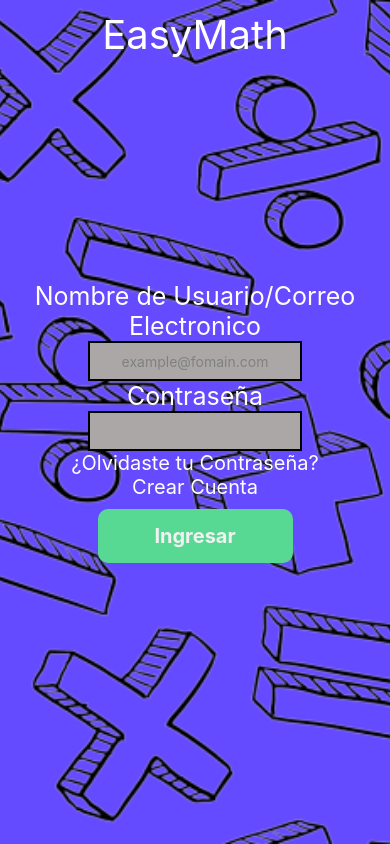
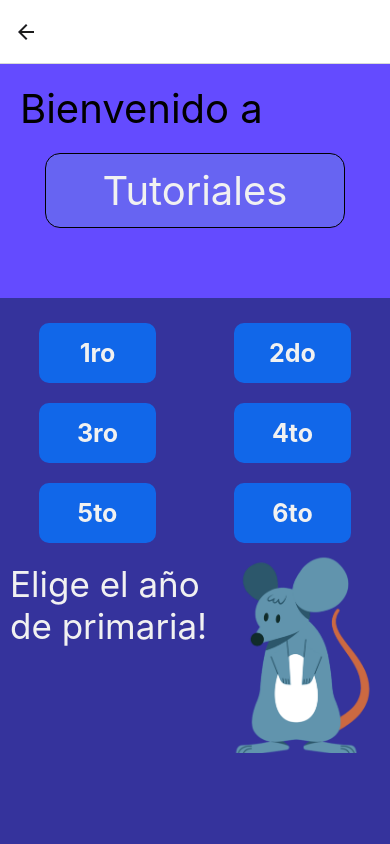
Before and after one commit to BR14NG4MER/EasyMath, a React Native app: screen /Tutorial in a window 390 px wide. Built offline with nearby package versions, Linux system fonts and the light colour scheme.

Commit message:
Pantalla Tutoriales

```diff
--- a/Componentes/Buttons.js
+++ b/Componentes/Buttons.js
@@ -80,7 +80,7 @@ const styles = StyleSheet.create({
         borderColor: '#C30303',
     },
     text: {
-        fontSize: 20,
+        fontSize: 25,
         fontWeight: 'bold'
     }
 }
--- a/Navigation.js
+++ b/Navigation.js
@@ -10,6 +10,7 @@ import HomeScreen from "./Screens/HomeScreen"
 import SumasLevels from "./Screens/SumasLevels"
 import Register from "./Screens/Register"
 import Level from "./Screens/Level"
+import Tutoriales from "./Screens/Tutoriales"
 
 const Stack = createNativeStackNavigator();
 
@@ -53,6 +54,11 @@ function Stacks() {
         component={Level}
         options={{headerTitle: ''}}
       />
+      <Stack.Screen
+        name="Tutorial"
+        component={Tutoriales}
+        options={{headerTitle: ''}}
+      />
     </Stack.Navigator>
   )
 }
--- a/Screens/HomeScreen.js
+++ b/Screens/HomeScreen.js
@@ -9,7 +9,7 @@ const HomeScreen = () => {
   const navigation = useNavigation()
 
     return (
-      <View style={Styles.container}>
+      <View style={{...Styles.container}}>
         <View style={[Styles.Flex2Columnas, {alignItems: 'center'}]}>
           <View style={{flex: 1}}>
             <Text style={{fontSize: 20, marginStart: 10}}>Bienvenido Usuario!</Text>
@@ -36,7 +36,7 @@ const HomeScreen = () => {
 
         <View style={{flex: 1, justifyContent: 'center'}}>
           <View style={[Styles.row, {justifyContent: 'space-around'}]}>
-            <CustomButton backgroundColor='red' text="Tutorial" color='#f1f1f1' onPress={() => navigation.navigate('Home')}/>
+            <CustomButton backgroundColor='red' text="Tutorial" color='#f1f1f1' onPress={() => navigation.navigate('Tutorial')}/>
             <CustomButton backgroundColor='#57D993' text="Personaliza a Chippy" onPress={() => navigation.navigate('Home')}/>
           </View>
         </View>
--- /dev/null
+++ b/Screens/Tutoriales.js
@@ -0,0 +1,108 @@
+import React from "react"
+import { View, Text, Image, Linking } from 'react-native'
+import { CustomButton } from "../Componentes/Buttons"
+import Styles from "../Componentes/Styles"
+import { useNavigation } from "@react-navigation/native"
+
+const Tutoriales = ()=> {
+
+    const navigation = useNavigation()
+    const openLink = (url) => {
+        Linking.openURL(url).catch((err) => console.error("Error al abrir el enlace: ", err));
+      };
+
+    return (
+        <View style={Styles.container}>
+            <View
+                style = {{
+                    height: '30%'
+                }}>
+                    <Text
+                    style = {{
+                        fontSize: 40,
+                        margin: 20,
+                        marginBottom: 20,
+                        textAlignVertical: 'center',
+                        textAlign: 'left'
+                        }}>
+                            Bienvenido a
+                    </Text>
+                <View
+                style = {{
+                    width: 300,
+                    height: 75,
+                    justifyContent: 'center',
+                    alignSelf: 'center',
+                    alignItems: 'center',
+                    backgroundColor: '#6764F2',
+                    borderRadius: 15,
+                    borderWidth: 1
+                }}>
+                    <Text
+                        style = {{
+                            fontSize: 40,
+                            color: "#f1f1f1"
+                        }}>
+                    Tutoriales
+                    </Text>
+                </View>
+            </View>
+
+            <View
+                style = {{
+                    backgroundColor: '#35339C',
+                    height: '70%'
+                }}>
+                <View
+                    style = {{
+                        flexDirection: "row",
+                        justifyContent: "space-around",
+                        marginTop: 15
+                        }}>
+                            <CustomButton largo='30%' backgroundColor='#1167E9' text="1ro" color='#f1f1f1' onPress={() => openLink("https://www.youtube.com/watch?v=2TyzM_uxaVs&list=PLIlI_CNW9jPpydySBsEd2FKd2BRhQ7zWz")}/>
+                            <CustomButton largo='30%' backgroundColor='#1167E9' text="2do" color='#f1f1f1' onPress={() => openLink("https://www.youtube.com/watch?v=OGRt-XTtxqc&list=PLIlI_CNW9jPoBT8VFBn-MmhkBOk1-RtCM")}/>
+                </View>
+                <View
+                    style = {{
+                        flexDirection: "row",
+                        justifyContent: "space-around"
+                        }}>
+                            <CustomButton largo='30%' backgroundColor='#1167E9' text="3ro" color='#f1f1f1' onPress={() => openLink("https://www.youtube.com/watch?v=R35VpuiolPA&list=PLIlI_CNW9jPot3YJYzJbk6Gr1cW5dFA4z")}/>
+                            <CustomButton largo='30%' backgroundColor='#1167E9' text="4to" color='#f1f1f1' onPress={() => openLink("https://www.youtube.com/watch?v=W56OKTRiENo&list=PLIlI_CNW9jPo8FVMwA-KdagwvGyCR3UYA")}/>
+                </View>
+                <View
+                    style = {{
+                        flexDirection: "row",
+                        justifyContent: "space-around"
+                        }}>
+                            <CustomButton largo='30%' backgroundColor='#1167E9' text="5to" color='#f1f1f1' onPress={() => openLink("hhttps://www.youtube.com/watch?v=DmxoSbx0gN0&list=PLIlI_CNW9jPq0kfIsA3aGngvLznv3g1Ci")}/>
+                            <CustomButton largo='30%' backgroundColor='#1167E9' text="6to" color='#f1f1f1' onPress={() => openLink("https://www.youtube.com/watch?v=zUK-Fha3IFQ&list=PLIlI_CNW9jPqwFVuaJiGmlzUHQ43lpT0S")}/>
+                </View>
+                <View
+                    style={{
+                        flexDirection: "row",
+                        justifyContent: 'space-around'
+                        }}>
+                            <Text style = {{
+                                    fontSize: 35,
+                                    margin: 10,
+                                    textAlign: 'left',
+                                    color: '#f1f1f1',
+                                    }}>
+                                        Elige el año de primaria!
+                            </Text>
+                            <Image
+                            source = {require("../Imagenes/Raton2.png")}
+                            style = {{
+                                height: 200,
+                                width: 150,
+                                alignSelf: 'flex-end',
+                                marginEnd: 10
+                                }}/>
+                </View>
+            </View>
+        </View>
+    )
+}
+
+export default Tutoriales;
```
